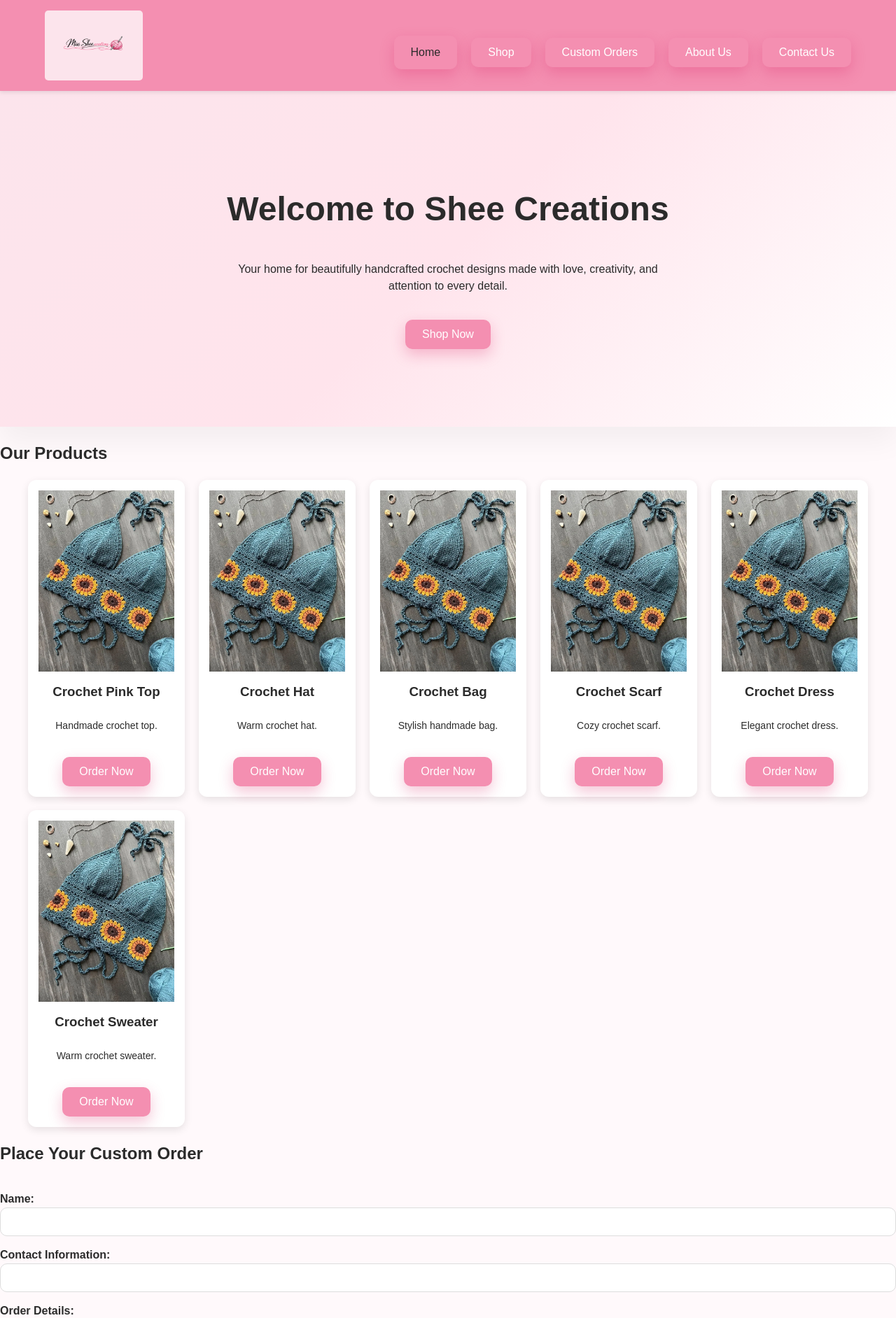
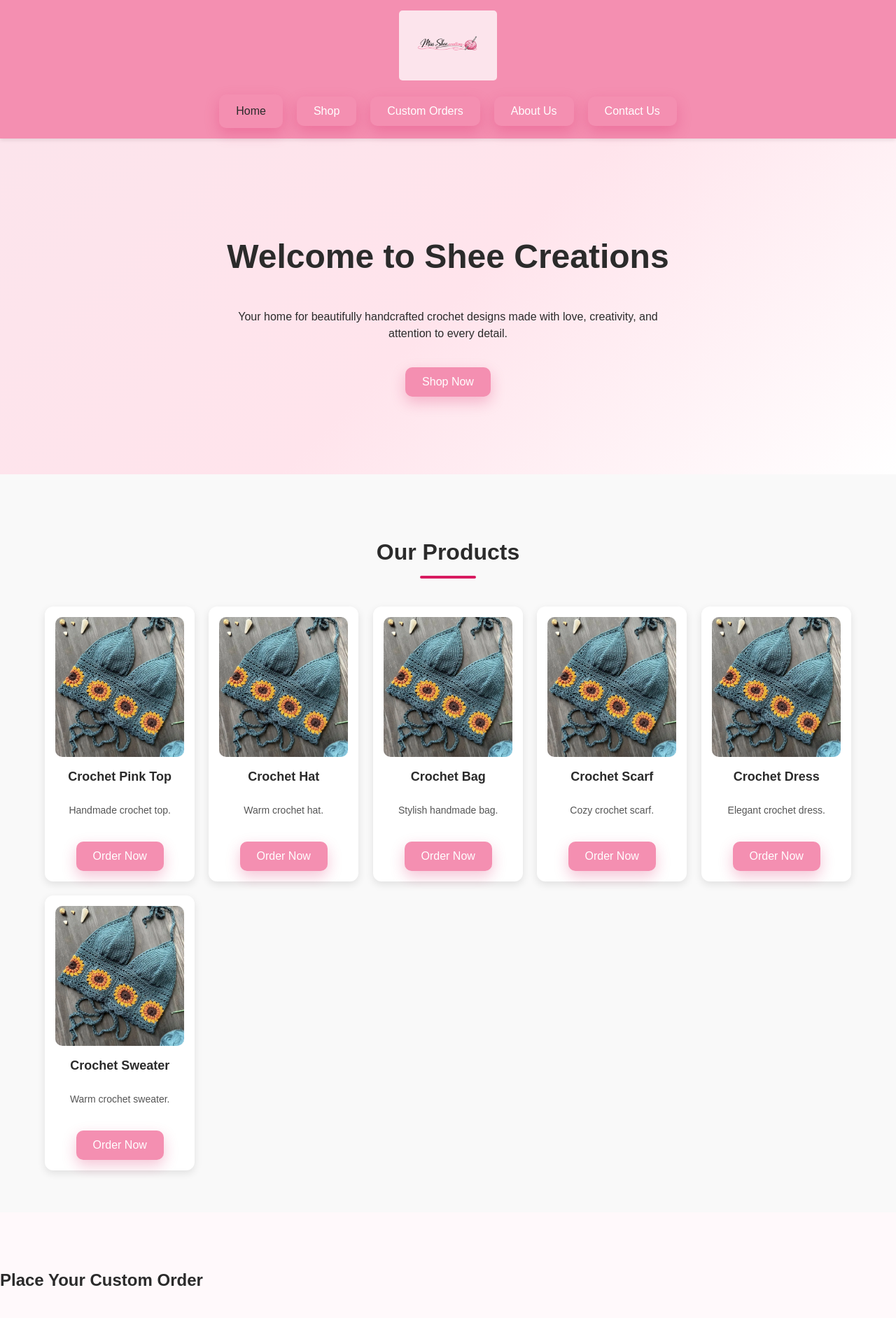
Before and after one commit to John-M23/Shee-Creations, a React (Vite) app: page / in a window 1280 px wide. Shown: the top 1884 px of the page at 70% size. Built offline with nearby package versions, Linux system fonts and the light colour scheme.

Commit message:
The layout is Perfect

```diff
--- a/src/App.css
+++ b/src/App.css
@@ -38,6 +38,7 @@ img{
   display:flex;
   justify-content:space-between;
   align-items:center;
+  flex-direction: column;
   padding:15px 5%;
   background:var(--primary-color);
   position:sticky;
@@ -151,6 +152,11 @@ button:active{
   border-radius:3px;
 }
 
+section{
+  padding-top: 60px;
+  padding-bottom: 60px;
+}
+
 /* ---------------- PRODUCTS ---------------- */
 
 .products-section{
@@ -183,6 +189,11 @@ button:active{
 
 .product-card img{
   transition:transform 0.4s ease;
+  width: 100% ;
+  height: 200px ;
+  object-fit: cover;
+  border-radius: 10px;
+  transition: transform 0.4s ease;
 }
 
 .product-card:hover{
@@ -196,18 +207,28 @@ button:active{
 
 .product-card h3{
   margin:15px 0 10px;
+  font-size:18px;
 }
 
 .product-card p{
   font-size:14px;
+  color:#555;
+
+}
+.product-card select{
+  margin-top:10px;
+  padding:8px;
+  border-radius:8px;
+  border:1px solid #ddd;
+  width:100%;
 }
 
 .price{
-  margin-top:5px;
+  margin-top:8px;
   font-weight:bold;
   color:var(--accent-color);
   background:var(--bg-soft);
-  padding:5px 10px;
+  padding:6px 12px;
   border-radius:5px;
 }
 
@@ -220,7 +241,7 @@ button:active{
 
   display:flex;
   justify-content:center;
-  align-items:center;
+  align-items:flex-start;
 }
 
 .order-container{
@@ -426,6 +447,24 @@ max-height:60px;
 flex-direction:column;
 text-align:center;
 }
+.about-image{
+width:100%;
+max-width:400px;
+height: 200px;
+}
+.products-list{
+grid-template-columns:repeat(2,1fr);
+gap: 15px;}
+
+.product-card img{
+height:150px;
+}
+ .product-card h3{
+  font-size:16px;
+ }
+ .product-card p{
+  font-size:13px;
+}
 
 }
 
--- a/src/components/header.jsx
+++ b/src/components/header.jsx
@@ -3,17 +3,24 @@ import logo from "../assets/Images/logo.png";
 
 function Header() {
   const navigate = useNavigate();
-
 const goHomeAndScroll = (id) => {
   navigate("/");
+
   setTimeout(() => {
     const section = document.getElementById(id);
+
     if (section) {
-        section.scrollIntoView({ behavior: "smooth" });
+      const headerOffset = 120; // 🔥 adjust if needed
+      const elementPosition = section.getBoundingClientRect().top;
+      const offsetPosition = elementPosition + window.pageYOffset - headerOffset;
+
+      window.scrollTo({
+        top: offsetPosition,
+        behavior: "smooth",
+      });
     }
   }, 100);
 };
-
   return (
     <header className="header">
       <div className="logo">
@@ -34,11 +41,11 @@ function Header() {
   Home
 </Link>
 
-        <button onClick={() => goHomeAndScroll("Products")} className="shop-now">
+        <button onClick={() => goHomeAndScroll("products")} className="shop-now">
           Shop
         </button>
 
-        <button onClick={() => goHomeAndScroll("Order")} className="shop-now">
+        <button onClick={() => goHomeAndScroll("order")} className="shop-now">
           Custom Orders
         </button>
 
--- a/src/components/order.jsx
+++ b/src/components/order.jsx
@@ -22,7 +22,7 @@ Order Details: ${details}`;
   };
 
   return (
-    <section id="Order">
+    <section id="order">
       <div>
         <form className="order-form" onSubmit={handleSubmit}>
           <h2>Place Your Custom Order</h2>
@@ -41,7 +41,7 @@ Order Details: ${details}`;
             placeholder="PLEASE INCLUDE SIZE AND COLOUR"
           ></textarea>
 
-          <button type="submit">Submit Order</button>
+          <button  className="shop-now"type="submit">Submit Order</button>
         </form>
       </div>
     </section>
--- a/src/components/products.jsx
+++ b/src/components/products.jsx
@@ -1,32 +1,40 @@
 import { useNavigate } from "react-router-dom";
 import productsData from "../data/productsData";
-// import "./Products.css";
 
 function Products() {
   const navigate = useNavigate();
 
   return (
-    <section className="products" id="Products">
-      <h2 className="products-title">Our Products</h2>
+    <section className="products-section" id="products">
+      <h2 className="section-title">Our Products</h2>
 
       <div className="products-list">
         {productsData.map((product) => (
           <div key={product.id} className="product-card">
+
+            {/* PRODUCT IMAGE */}
             <img
               src={product.image}
               alt={product.name}
-              className="product-image"
             />
 
+            {/* PRODUCT INFO */}
             <h3>{product.name}</h3>
             <p>{product.description}</p>
 
+            {/* PRICE (optional if exists in data) */}
+            {product.price && (
+              <span className="price">Ksh {product.price}</span>
+            )}
+
+            {/* BUTTON */}
             <button
               className="shop-now"
               onClick={() => navigate(`/product/${product.id}`)}
             >
               Order Now
             </button>
+
           </div>
         ))}
       </div>
```
Lines whose indentation alone changed are shown as unchanged.
